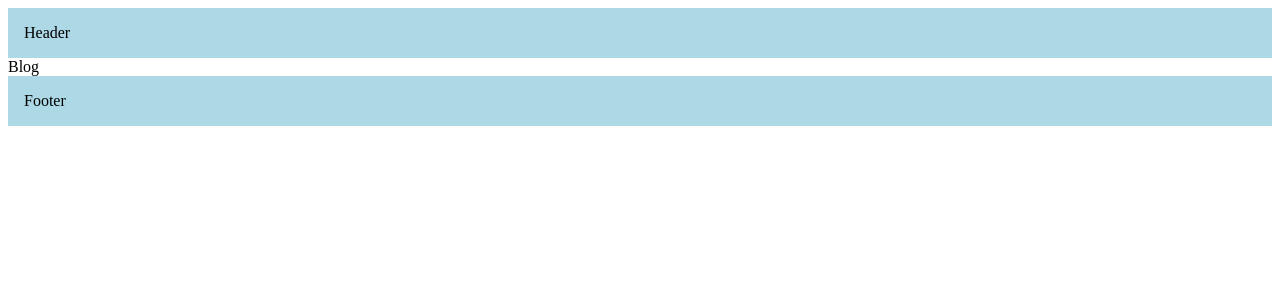
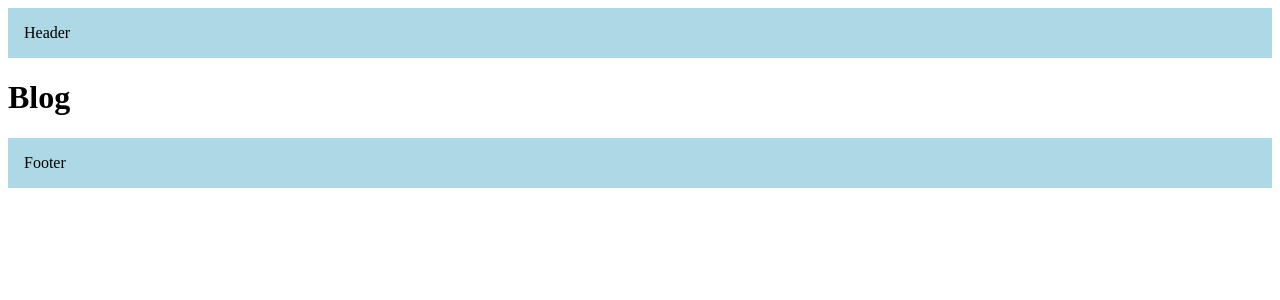
Before and after one commit to sergio-arce/next-15, a Next.js app: page /blog in a window 1280 px wide. Shown: the top 300 px of the page. Built offline with nearby package versions, Linux system fonts and the light colour scheme.

Commit message:
add loading user interface in blog page

```diff
--- /dev/null
+++ b/src/app/blog/loading.tsx
@@ -0,0 +1,3 @@
+export default function Loalding() {
+  return <h1 style={{ color: 'red' }}>Loalding...</h1>;
+}
--- a/src/app/blog/page.tsx
+++ b/src/app/blog/page.tsx
@@ -4,6 +4,17 @@ export const metadata: Metadata = {
   title: "Blog"
 }
 
-export default function Blog() {
-  return <div>Blog</div>;
+export default async function Blog() {
+
+  await new Promise((resolve) => {
+    setInterval(() => {
+      resolve("Intentional delay!")
+    }, 2000)
+  })
+
+  return (
+    <div>
+      <h1>Blog</h1>
+    </div>
+  )
 }
```
Also changed, not shown: src/app/blog/README.md (added).
